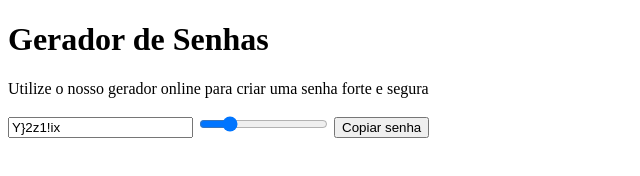
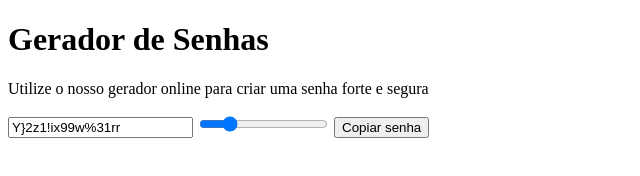
Before and after one commit to beatrizliramartins/Gerador-de-Senhas-, a plain HTML site: page index.html in a window 1280 px wide. Shown: the full height of the page, 0-640 px from the left. Drawn offline with Linux system fonts and the light colour scheme.

Commit message:
Adicionando o Range

```diff
--- a/index.html
+++ b/index.html
@@ -23,12 +23,15 @@
     <button>Copiar senha</button>
 
     <script>
+
+        let passwordLenght = 16
+
         function generatePassword () {
             const chars= "abcdefghijkmnopqrstuvwxyzABCDEFGHIJKMNPQRSTUVWXYZ123456789!@#$%¨&*(){}"
 
             let password = ""
 
-            for(let i = 0; i < 8; i++) {
+            for(let i = 0; i < passwordLenght; i++) {
                 const randomNumber = Math.floor(Math.random() * chars.length)
                 password += chars.substring(randomNumber, randomNumber + 1)
             }
@@ -36,9 +39,13 @@
             const inputEl = document.querySelector("#password")
             inputEl.value = password
 
+        }
 
-            console.log(password)
-        }
+        const passwordLenghtEl = document.querySelector("#password-lenght")
+        passwordLenghtEl.addEventListener("input", function() {
+            passwordLenght = passwordLenghtEl.value
+            generatePassword()
+        })
 
         generatePassword()
     </script>
```
